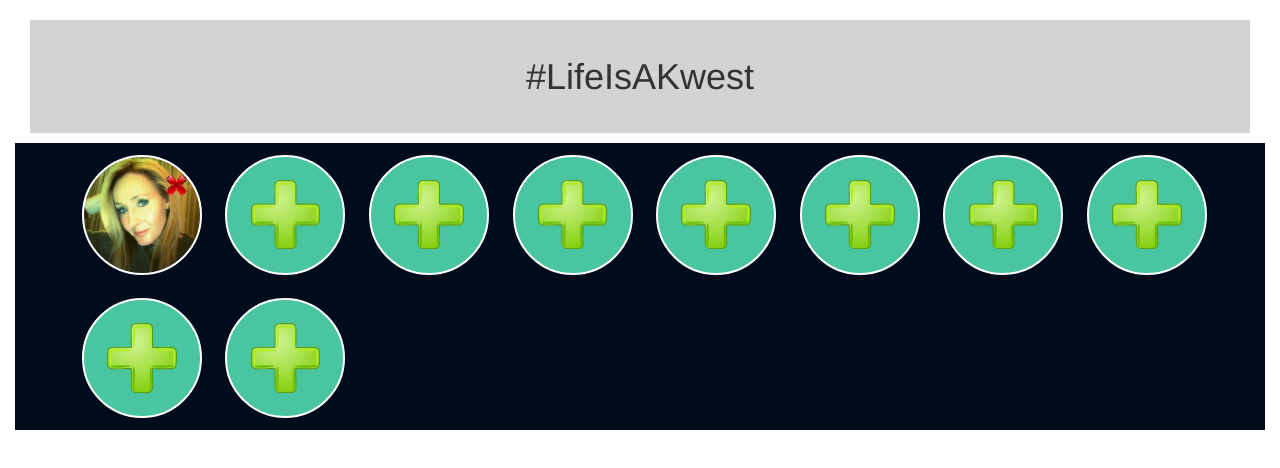
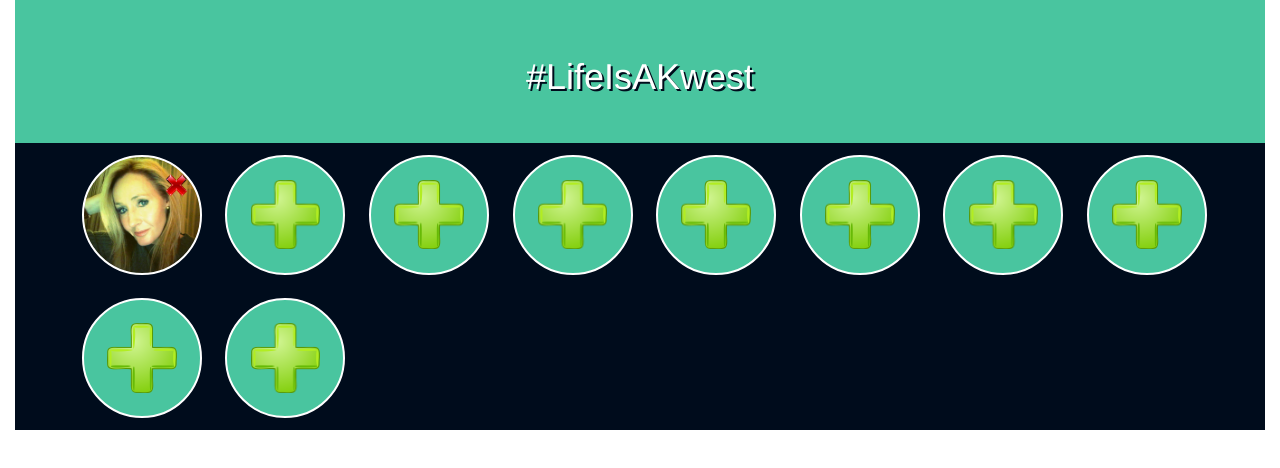
Before and after one commit to KristoferSvensson/HashQuest, a plain HTML site: page Index.html in a window 1280 px wide. Drawn offline with nearby package versions, Linux system fonts and the light colour scheme.

Commit message:
Style header

```diff
--- a/quest.css
+++ b/quest.css
@@ -1,7 +1,12 @@
+header {
+	background-color: rgb(73, 197, 159);
+}
+
 #headerTitle{
 	padding-top: 3%;
 	padding-bottom: 3%;
-	background-color: lightgrey;
+	color: white;
+	 text-shadow: 2px 2px #000c1c;
 }
 
 .userContainer{
```
